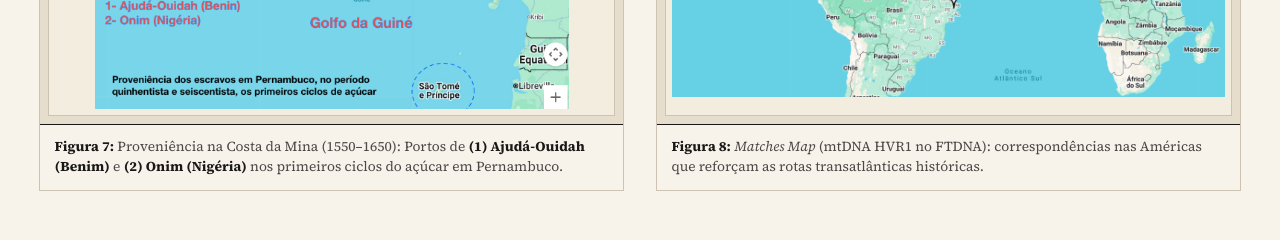
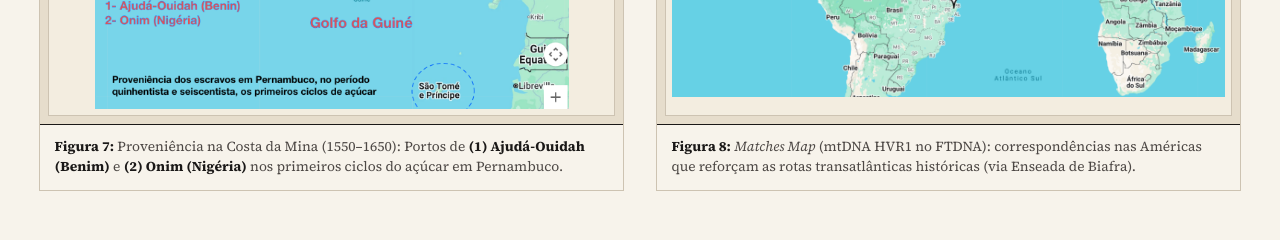
Before and after one commit to hmdeoliveira/home, a plain HTML site: page Haplogrupos.html in a window 1280 px wide. Shown: the part 4640-4880 px from the top of the page. Drawn offline with nearby package versions, Linux system fonts and the light colour scheme.

Commit message:
Update Haplogrupos.html

```diff
--- a/Haplogrupos.html
+++ b/Haplogrupos.html
@@ -1264,7 +1264,7 @@
             <span class="fig-tag">Fig. 8</span>
             <div class="fig-inner map-pair-inner" id="slot-fig-4-22"></div>
           </div>
-          <figcaption class="fig-caption"><strong>Figura 8:</strong> <em>Matches Map</em> (mtDNA HVR1 no FTDNA): correspondências nas Américas que reforçam as rotas transatlânticas históricas.</figcaption>
+          <figcaption class="fig-caption"><strong>Figura 8:</strong> <em>Matches Map</em> (mtDNA HVR1 no FTDNA): correspondências nas Américas que reforçam as rotas transatlânticas históricas (via Enseada de Biafra).</figcaption>
         </figure>
       </div>
     </section>
```
